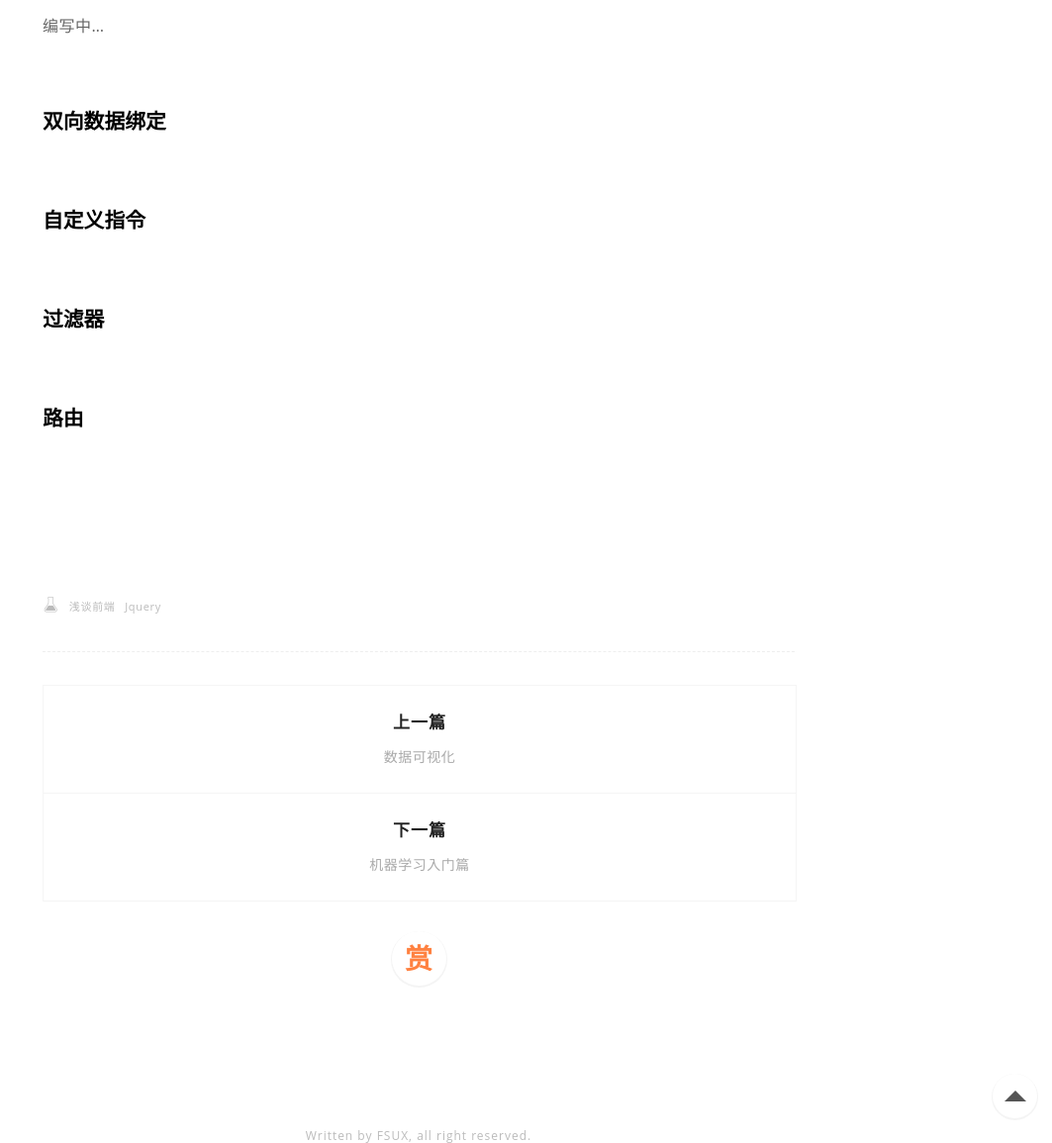
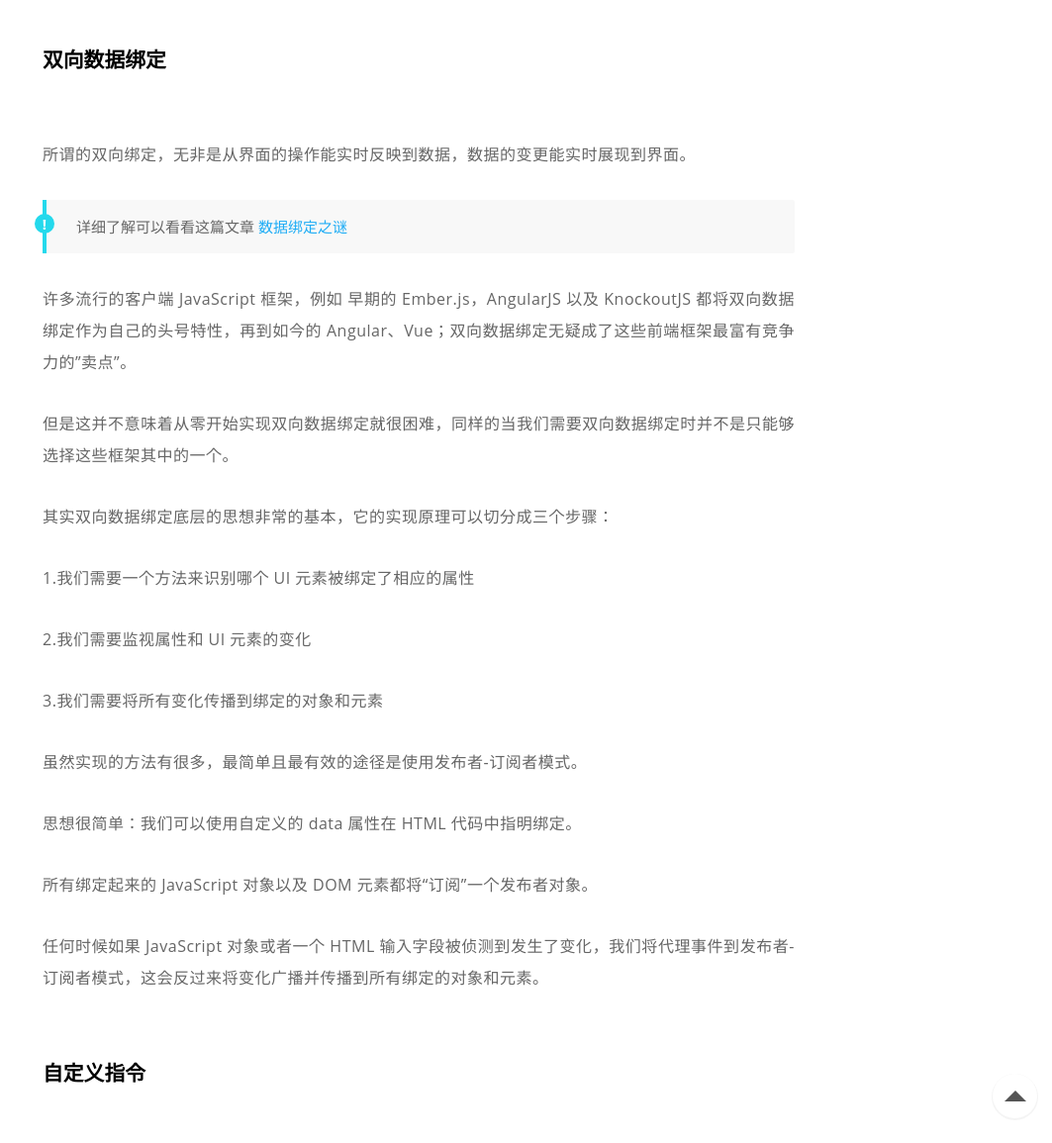
Before and after one commit to Haonancx/Haonancx.github.io, a Jekyll site: the page built from _posts/2017-1-16-Completely-use-jquery-to-code-front-end.markdown, in a window 1280 px wide and 1400 px high, scrolled down 423 px. Shown: the part 245-1400 px from the top of the window at 99% size, without its empty margins (217-1280 px from the left). Built offline with Jekyll 4.4.1, drawn with Linux system fonts in a browser that asks for light colours; nearby versions of some CDN libraries; Markdown is read by kramdown in place of the engine named in the settings; comment, search, counter and statistics services are not loaded.

Commit message:
《完全用 Jquery 写前端》

```diff
--- a/_posts/2017-1-16-Completely-use-jquery-to-code-front-end.markdown
+++ b/_posts/2017-1-16-Completely-use-jquery-to-code-front-end.markdown
@@ -9,13 +9,40 @@ tags: 浅谈前端 Jquery
 
 ![jq-1](http://i.imgur.com/x0MrkuJ.jpg)
 
-编写中...
+### 双向数据绑定
+
+所谓的双向绑定，无非是从界面的操作能实时反映到数据，数据的变更能实时展现到界面。
+
+##### 详细了解可以看看这篇文章 [数据绑定之谜](http://fsux.me/js/%E6%B5%85%E8%B0%88%E5%89%8D%E7%AB%AF/%E6%B7%B1%E5%85%A5%E6%B5%85%E5%87%BA/2016/11/02/Data-Binding-Puzzle.html "数据绑定之谜")
 
 
-### 双向数据绑定
+许多流行的客户端 JavaScript 框架，例如 早期的 Ember.js，AngularJS 以及 KnockoutJS 都将双向数据绑定作为自己的头号特性，再到如今的 Angular、Vue；双向数据绑定无疑成了这些前端框架最富有竞争力的"卖点"。
+
+但是这并不意味着从零开始实现双向数据绑定就很困难，同样的当我们需要双向数据绑定时并不是只能够选择这些框架其中的一个。
+
+其实双向数据绑定底层的思想非常的基本，它的实现原理可以切分成三个步骤：
+
+1.我们需要一个方法来识别哪个 UI 元素被绑定了相应的属性
+
+2.我们需要监视属性和 UI 元素的变化
+
+3.我们需要将所有变化传播到绑定的对象和元素
+
+虽然实现的方法有很多，最简单且最有效的途径是使用发布者-订阅者模式。
+
+思想很简单：我们可以使用自定义的 data 属性在 HTML 代码中指明绑定。
+
+所有绑定起来的 JavaScript 对象以及 DOM 元素都将“订阅”一个发布者对象。
+
+任何时候如果 JavaScript 对象或者一个 HTML 输入字段被侦测到发生了变化，我们将代理事件到发布者-订阅者模式，这会反过来将变化广播并传播到所有绑定的对象和元素。
+
+
 
 ### 自定义指令
 
 ### 过滤器
 
 ### 路由
+
+
+编写中...
```
